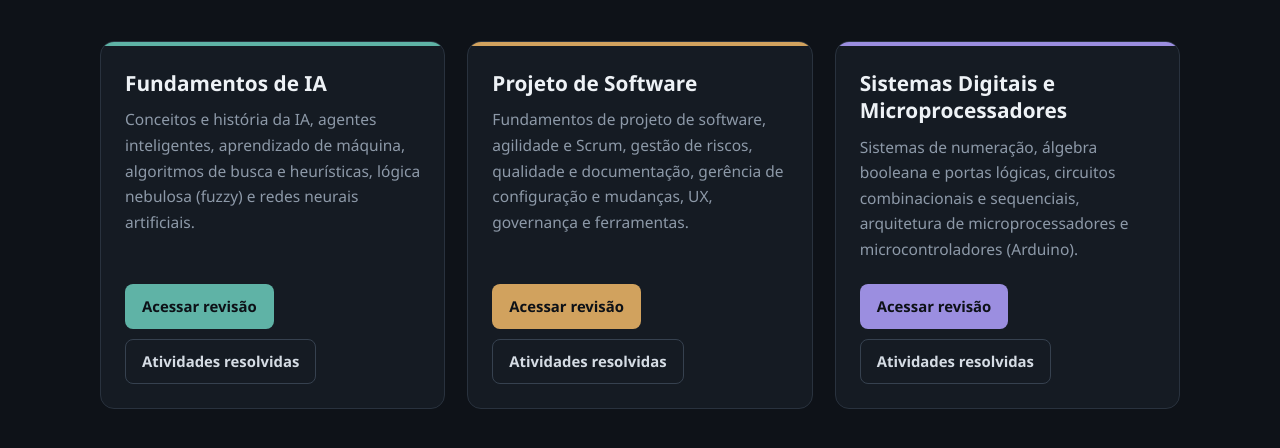
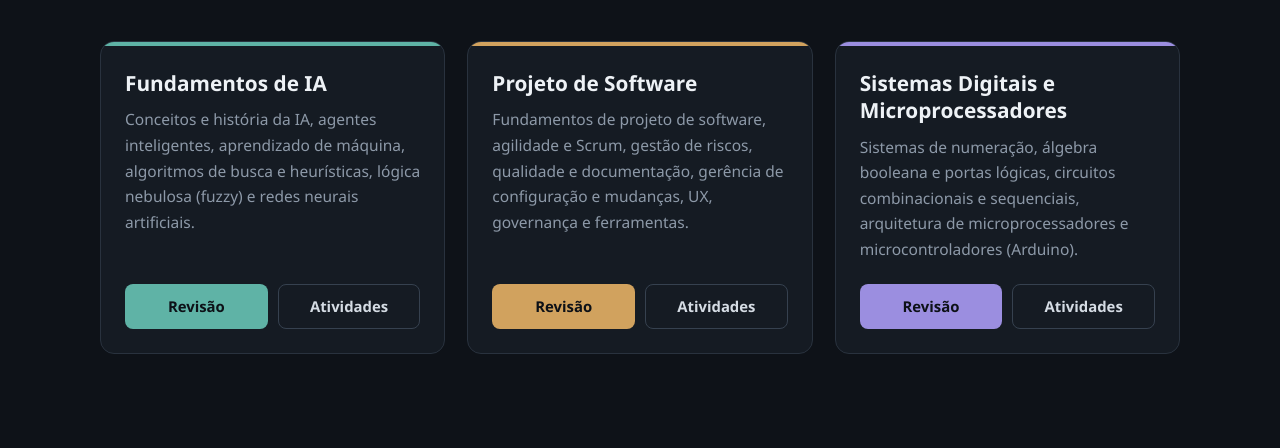
Before and after one commit to kevin-valencio/faculdade, a plain HTML site: page index.html in a window 1280 px wide. Shown: the part 224-672 px from the top of the page. Drawn offline with Linux system fonts and the light colour scheme.

Commit message:
Menu: botões Revisão e Atividades lado a lado
Co-Authored-By: Claude Opus 5.5 <noreply@anthropic.com>
Claude-Session: https://claude.ai/code/session_01W7abJ2rC87TZqYQEkD9AgG

```diff
--- a/assets/css/estilo.css
+++ b/assets/css/estilo.css
@@ -296,3 +296,7 @@ html { -webkit-tap-highlight-color: transparent; }
   .resposta-final { padding: 10px 12px; }
   .voltar-topo { width: 46px; height: 46px; right: max(14px, env(safe-area-inset-right)); bottom: calc(14px + env(safe-area-inset-bottom)); }
 }
+
+/* cards do menu: dois botões lado a lado */
+.card-acoes { flex-wrap: nowrap; }
+.card-acoes .botao { flex: 1 1 0; min-width: 0; }
--- a/index.html
+++ b/index.html
@@ -38,8 +38,8 @@
           '<h2><a href="revisao.html?d=' + s + '">' + d.nome + '</a></h2>' +
           '<p>' + d.descricao + '</p>' +
           '<div class="card-acoes">' +
-          '<a class="botao" href="revisao.html?d=' + s + '">Acessar revisão</a>' +
-          '<a class="botao secundario" href="atividades.html?d=' + s + '">Atividades resolvidas</a>' +
+          '<a class="botao" href="revisao.html?d=' + s + '">Revisão</a>' +
+          '<a class="botao secundario" href="atividades.html?d=' + s + '">Atividades</a>' +
           '</div>';
         box.appendChild(card);
       });
```
